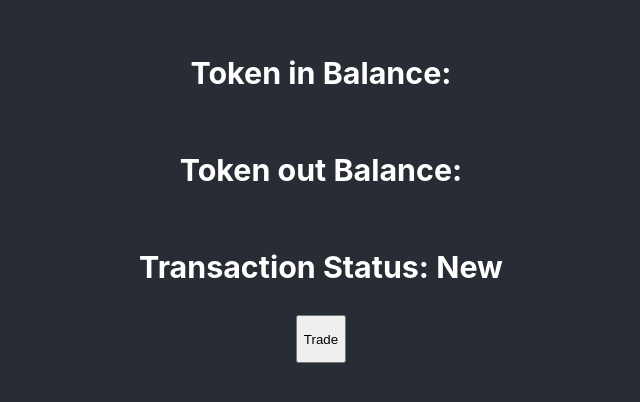
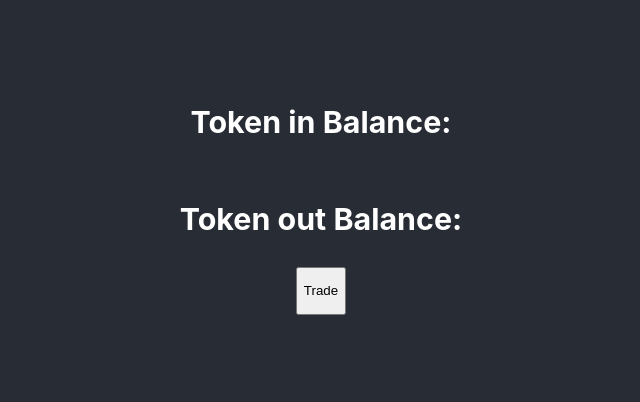
Before and after one commit to Uniswap/examples, a React (Create React App) app in the folder templates/local-chain/: page / in a window 1280 px wide. Shown: the part 206-608 px from the top of the page, without its empty margins (319-959 px from the left). Built offline with nearby package versions, Linux system fonts and the light colour scheme; no server answers; what @uniswap/sdk-core, @uniswap/smart-order-router would draw is missing.

Commit message:
disable button

```diff
--- a/templates/local-chain/src/App.tsx
+++ b/templates/local-chain/src/App.tsx
@@ -78,6 +78,7 @@ function App() {
   const route = async () => {
     const router = new AlphaRouter({ chainId: ChainId.MAINNET, provider: web3Provider })
 
+    setTxStatus(TxState.Sending)
     const route = await router.route(
       CurrencyAmount.fromRawAmount(TOKEN_IN, TOKEN_IN_AMOUNT),
       TOKEN_OUT,
@@ -96,7 +97,6 @@ function App() {
       value: BigNumber.from(route?.methodParameters?.value),
     }
 
-    setTxStatus(TxState.Sending)
     const res = await wallet.sendTransaction(tx)
 
     const txReceipt = await res.wait()
@@ -114,8 +114,7 @@ function App() {
       <header className="App-header">
         <h3>{`Token in Balance: ${tokenInBalance}`}</h3>
         <h3>{`Token out Balance: ${tokenOutBalance}`}</h3>
-        <h3>{`Transaction Status: ${txStatus}`}</h3>
-        <button onClick={() => route()}>
+        <button onClick={() => route()} disabled={txStatus === TxState.Sending}>
           <p>Trade</p>
         </button>
       </header>
```
